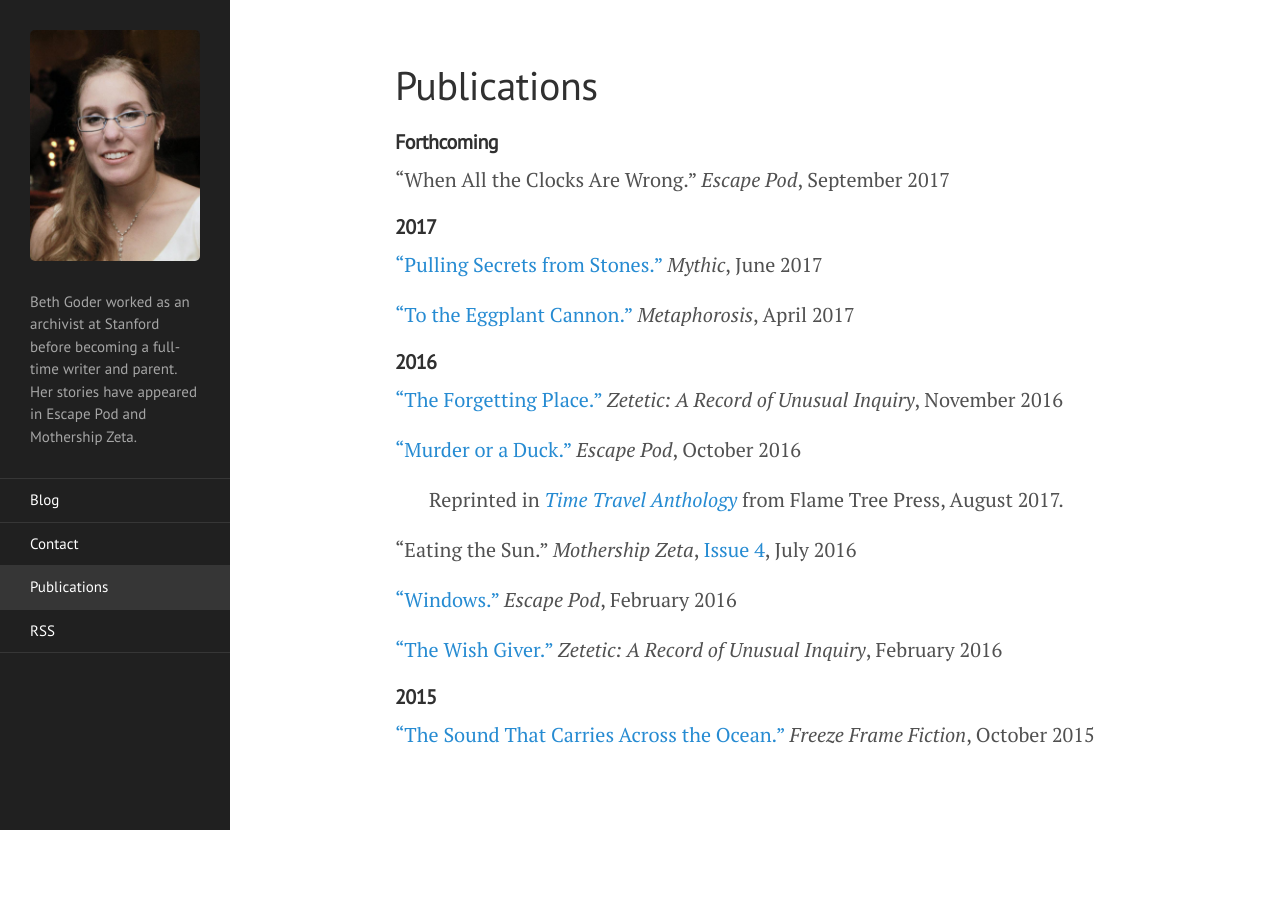
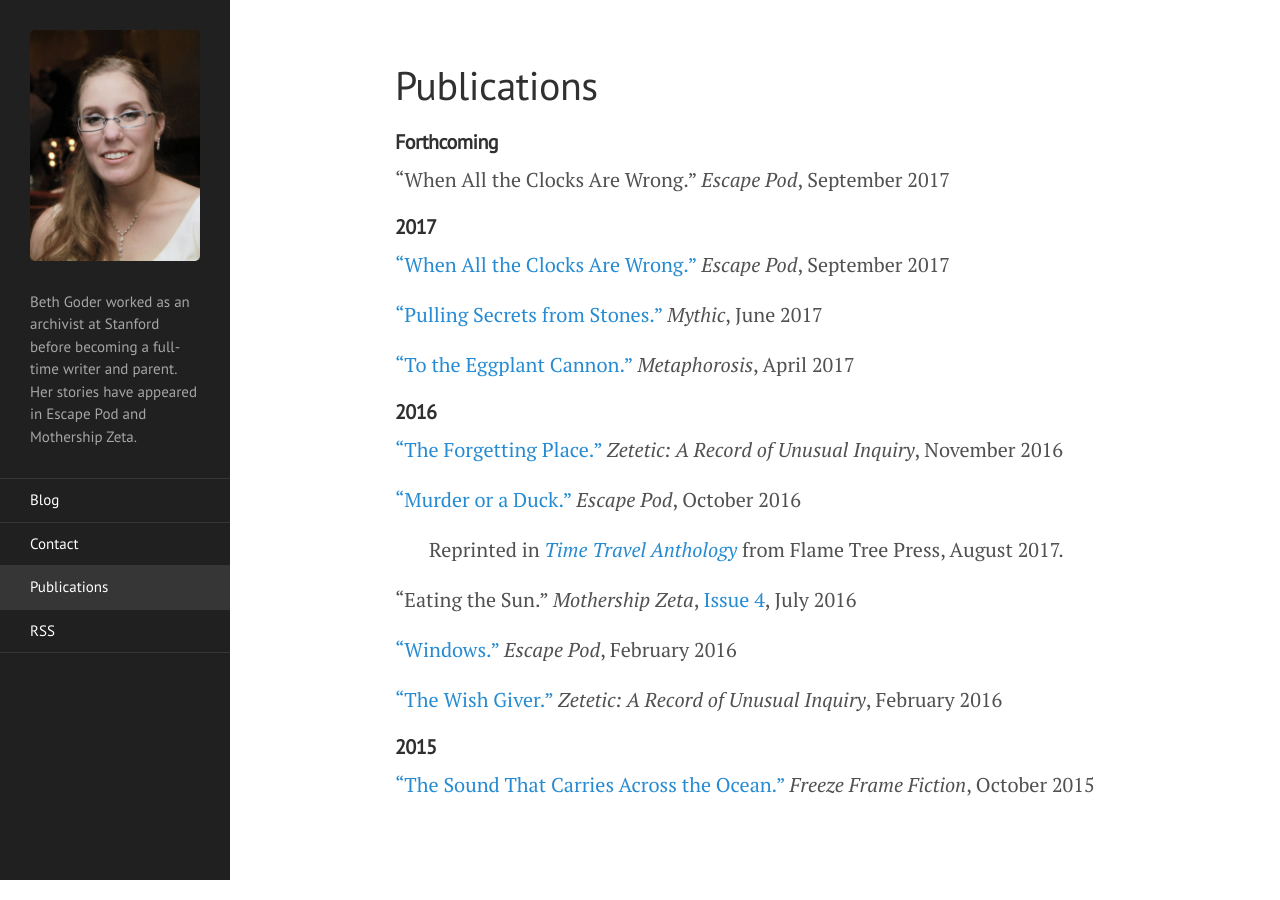
Before and after one commit to BethGoder/BethGoder.github.io, a Jekyll site: the page built from pubs.md, in a window 1280 px wide. Built offline with Jekyll 4.4.1, drawn with Linux system fonts in a browser that asks for light colours.

Commit message:
Update pubs.md

```diff
--- a/pubs.md
+++ b/pubs.md
@@ -14,6 +14,7 @@ permalink: /publications/
 
 
 #### __2017__
+["When All the Clocks Are Wrong."](http://escapepod.org/2017/09/07/ep592-when-all-the-clocks-are-wrong/) _Escape Pod_, September 2017
 
 ["Pulling Secrets from Stones."](https://www.amazon.com/Mythic-3-Summer-2017/dp/1945810076) _Mythic_, June 2017
 
```
